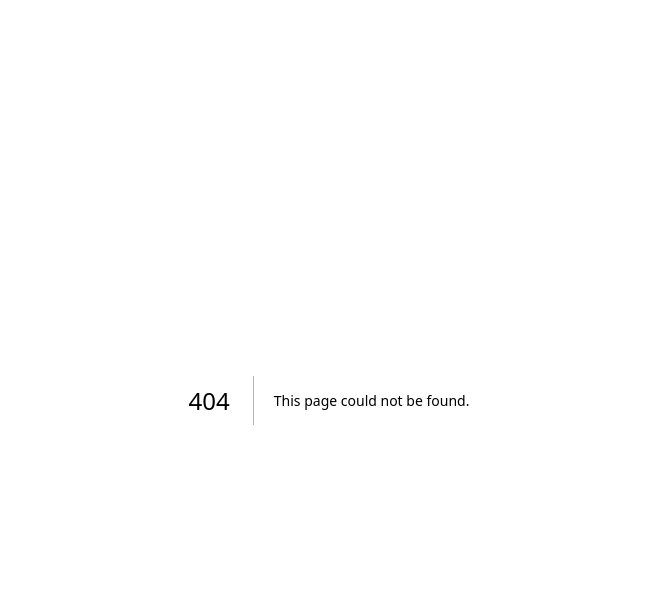
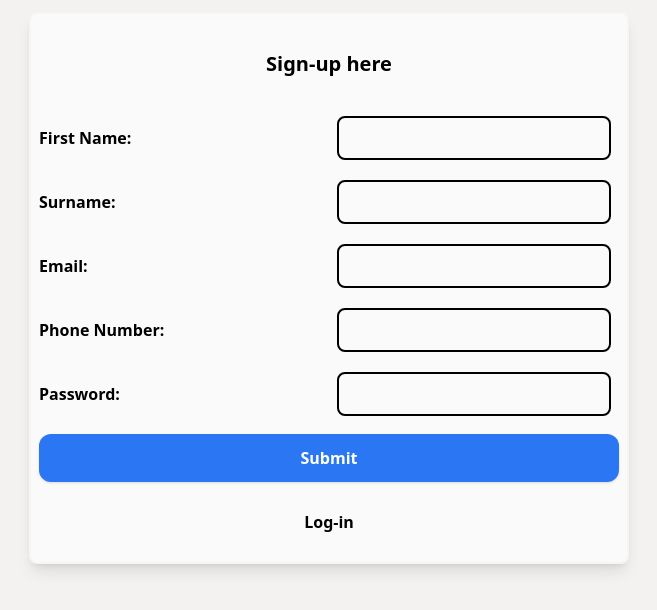
Before and after one commit to hasnaindar8/digital-queue-management-fe, a Next.js app: page /signup in a window 1280 px wide. Before the commit this address had no page. Shown: the top 610 px of the page, without its empty margins (311-968 px from the left). Built offline with nearby package versions, Linux system fonts and the light colour scheme.

Commit message:
Edited design of receptionist dashboard UI

```diff
--- a/app/components/dashboard.js
+++ b/app/components/dashboard.js
@@ -3,6 +3,8 @@
 import { useEffect, useState } from "react";
 import { fetchListOfQueue, deleteQueueEntry } from "../../api.js";
 import { useUser } from "context/UserContext.jsx";
+import Loader from "@/components/loading.js";
+
 export default function Dashboard() {
   const [queue, setQueue] = useState([]);
   const [isLoading, setLoading] = useState(true);
@@ -46,11 +48,11 @@ export default function Dashboard() {
     });
   }
 
-  if (isLoading) return <p className="text-center mt-5 text-xl">Loading</p>;
+  if (isLoading) return <Loader />;
 
   return (
     <>
-      <div className="flex flex-col justify-center items-center py-16 px-4 bg-background text-foreground">
+      <section className="flex flex-col justify-center items-center py-16 px-4 bg-background text-foreground">
         <h1 className="mb-2">
           <b>Receptionist Name:</b>{" "}
           {capitalName(user.firstName) + " " + capitalName(user.surname)}
@@ -58,41 +60,26 @@ export default function Dashboard() {
         <table className="border-separate mx-auto my-4 w-3xl max-w-md bg-neutral-50 shadow-lg rounded-2xl p-6 border-neutral-100">
           <thead>
             <tr>
-              <th
-                className="border border-gray-300 p-3"
-                style={{ backgroundColor: "var(--brand-light)" }}
-              >
+              <th className="border border-gray-300 p-3 bg-[var(--brand-light)]">
                 Queue Number
               </th>
 
-              <th
-                className="border border-gray-300 p-3"
-                style={{ backgroundColor: "var(--brand-light)" }}
-              >
+              <th className="border border-gray-300 p-3 bg-[var(--brand-light)]">
                 Patient First Name
               </th>
               <th
-                className="border border-gray-300 p-3"
+                className="border border-gray-300 p-3 bg-[var(--brand-light)]"
                 style={{ backgroundColor: "var(--brand-light)" }}
               >
                 Patient Surname
               </th>
-              <th
-                className="border border-gray-300 p-3"
-                style={{ backgroundColor: "var(--brand-light)" }}
-              >
+              <th className="border border-gray-300 p-3 bg-[var(--brand-light)]">
                 Patient Phone No.
               </th>
-              <th
-                className="border border-gray-300 p-3"
-                style={{ backgroundColor: "var(--brand-light)" }}
-              >
+              <th className="border border-gray-300 p-3 bg-[var(--brand-light)]">
                 Reason
               </th>
-              <th
-                className="border border-gray-300 bg-blue-400 p-3"
-                style={{ backgroundColor: "var(--brand-light)" }}
-              >
+              <th className="border border-gray-300 bg-blue-400 p-3 bg-[var(--brand-light)]">
                 Action
               </th>
             </tr>
@@ -134,7 +121,7 @@ export default function Dashboard() {
             })}
           </tbody>
         </table>
-      </div>
+      </section>
     </>
   );
 }
--- /dev/null
+++ b/app/components/loading.js
@@ -0,0 +1,15 @@
+"use client";
+
+export default function Loader({ message }) {
+  return (
+    <section className="flex justify-center items-center py-16 px-4 bg-background text-foreground">
+      <div className="w-full max-w-md rounded-2xl p-8 space-y-6 font-semibold text-center">
+        <h2>Loading{message && (" " + message)}...</h2>
+        <div
+          className="inline-block h-8 w-8 animate-spin [animation-duration:2s] rounded-full border-4 border-solid border-[var(--brand)] border-e-transparent align-[-0.125em] dark:text-white"
+          role="status"
+        ></div>
+      </div>
+    </section>
+  );
+}
--- /dev/null
+++ b/app/components/signupForm.js
@@ -0,0 +1,114 @@
+"use client";
+import Link from "next/link";
+import { useRouter } from "next/navigation";
+import { useState } from "react";
+
+export default function Signup() {
+  const router = useRouter();
+  const [firstName, setFirstName] = useState("");
+  const [surname, setSurname] = useState("");
+  const [email, setEmail] = useState("");
+  const [phoneNumber, setPhoneNumber] = useState("");
+  const [password, setPassword] = useState("");
+
+  const handleSubmit = (e) => {
+    e.preventDefault();
+
+    return fetch("http://localhost:8080/api/auth/signup", {
+      method: "POST",
+      headers: { "Content-Type": "application/json" },
+      body: JSON.stringify({
+        firstName,
+        surname,
+        email,
+        phoneNumber,
+        password,
+      }),
+    })
+      .then((response) => {
+        if (!response.ok) {
+          if (response.status === 409)
+            throw new Error("Account already exists");
+        }
+        router.push("/login");
+      })
+      .catch((err) => {
+        console.error(err.message);
+      });
+  };
+  return (
+    <form
+      className=" font-semibold grid-cols border-2 border-neutral-100 bg-neutral-50 shadow-lg rounded-lg p-2 items-center w-150 mx-auto mt-3 max-w-full h-auto"
+      onSubmit={handleSubmit}
+    >
+      <h2 className="p-7 text-center text-xl">Sign-up here</h2>
+      <div className="grid grid-rows-7 items-center">
+        <div className="grid grid-flow-row grid-cols-2">
+          <label className="text-middle content-center">First Name:</label>
+          <input
+            className="p-2 m-2 border-2 rounded-lg "
+            name="first-name"
+            id="first-name"
+            value={firstName}
+            onChange={(e) => setFirstName(e.target.value)}
+          />
+        </div>
+        <div className="grid grid-flow-row grid-cols-2">
+          <label className="text-middle content-center">Surname:</label>
+          <input
+            className="p-2 m-2 border-2 rounded-lg "
+            name="surname"
+            id="surname"
+            value={surname}
+            onChange={(e) => setSurname(e.target.value)}
+          />
+        </div>
+        <div className="grid grid-flow-row grid-cols-2">
+          <label className="text-middle content-center">Email:</label>
+          <input
+            type="email"
+            className="p-2 m-2 border-2 rounded-lg"
+            name="email"
+            id="email"
+            value={email}
+            onChange={(e) => setEmail(e.target.value)}
+          />{" "}
+        </div>
+        <div className="grid grid-flow-row grid-cols-2">
+          <label className="text-middle content-center">Phone Number:</label>
+          <input
+            className="p-2 m-2 border-2 rounded-lg "
+            name="phone-number"
+            id="phone-number"
+            value={phoneNumber}
+            onChange={(e) => setPhoneNumber(e.target.value)}
+          />
+        </div>
+        <div className="grid grid-flow-row grid-cols-2">
+          <label className="text-middle content-center">Password:</label>
+          <input
+            className="p-2 m-2 border-2 rounded-lg "
+            name="password"
+            id="password"
+            type="password"
+            value={password}
+            onChange={(e) => setPassword(e.target.value)}
+          />
+        </div>
+
+        <button
+          type="submit"
+          className="w-full bg-brand hover:bg-brand-dark text-white font-semibold py-3 rounded-xl transition-all shadow-sm"
+        >
+          Submit
+        </button>
+        <button
+          className="text-center not-last:rounded-lg p-3 m-2 hover:text-blue-300"
+          onClick={()=>{router.push("/login")}}
+        >
+          Log-in{" "}
+        </button>
+      </div>
+    </form>
+  );
+}
--- /dev/null
+++ b/app/signup/page.js
@@ -0,0 +1,5 @@
+import Signup from "@/components/signupForm.js";
+
+export default function Page() {
+  return <Signup />;
+}
```
